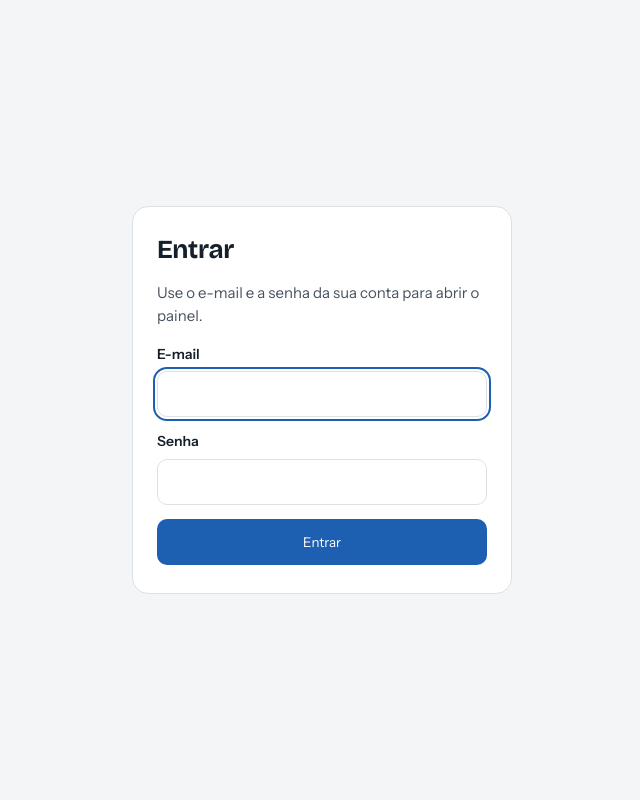
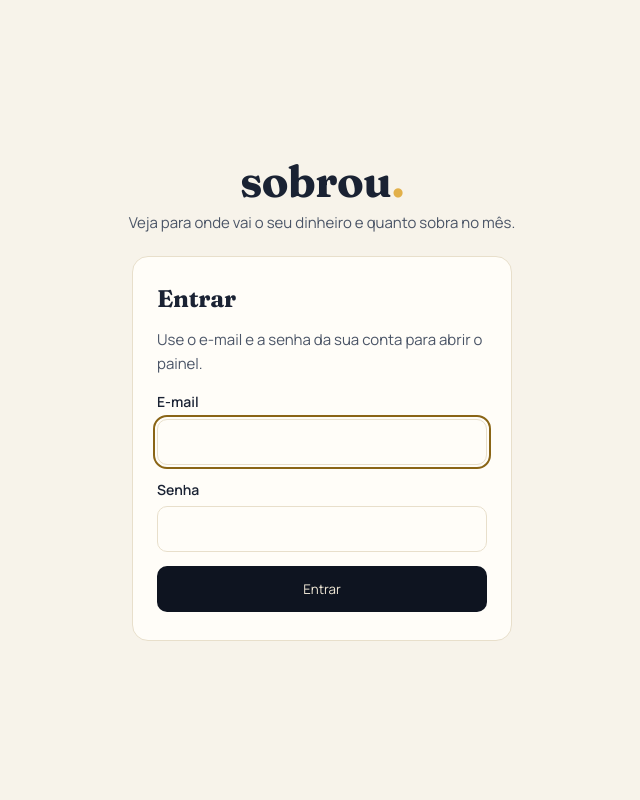
Before and after one commit to vienercaio-blip/painel-despesas, a Flask app: page /entrar in a window 1280 px wide. Shown: the whole page, without its empty margins (318-958 px from the left). Run offline with Flask 3, Linux system fonts and the light colour scheme.

Commit message:
Componentes e página de entrar no estilo "sobrou."
Co-Authored-By: Claude Opus 5.5 <noreply@anthropic.com>

```diff
--- a/backend/templates/entrar.html
+++ b/backend/templates/entrar.html
@@ -3,31 +3,46 @@
 <head>
 <meta charset="utf-8">
 <meta name="viewport" content="width=device-width,initial-scale=1">
-<title>Entrar · Painel de Despesas</title>
-<link rel="stylesheet" href="https://fonts.googleapis.com/css2?family=Bricolage+Grotesque:opsz,wght@12..96,700&family=Instrument+Sans:wght@400;500;600&display=swap">
+<title>Entrar · sobrou.</title>
+<link rel="icon" href="/favicon.svg" type="image/svg+xml">
+<script>/* mesma aparência escolhida no site (atalho do localStorage) */
+try { var t = localStorage.getItem('sobrou-tema'); if (t==='claro') document.documentElement.setAttribute('data-theme','light'); else if (t==='escuro') document.documentElement.setAttribute('data-theme','dark'); } catch (e) {}
+</script>
+<link rel="stylesheet" href="https://fonts.googleapis.com/css2?family=Fraunces:opsz,wght@9..144,700&family=Manrope:wght@400;600;700&display=swap">
 <style>
+/* cópia mínima da identidade "sobrou." (esta página é independente do site) */
 :root{
-  --bg:#F3F5F7; --surface:#FFFFFF; --line:#DCE1E7; --ink:#16202B; --ink-2:#465260;
-  --accent:#1D5FB0; --accent-ink:#FFFFFF; --bad:#B42318;
+  --bg:#F7F3EA; --surface:#FFFDF8; --line:#E8DFCB; --ink:#1A2233; --ink-2:#4A5466;
+  --accent:#8A6516; --btn-bg:#0E1420; --btn-ink:#F3EBD9; --bad:#B42318;
 }
 @media (prefers-color-scheme: dark){
-  :root{ --bg:#11161C; --surface:#18202A; --line:#2C3743; --ink:#EDF1F5; --ink-2:#BAC4CF;
-         --accent:#6EA8F0; --accent-ink:#0C1A2B; --bad:#FF8A80; color-scheme:dark; }
+  :root:not([data-theme="light"]){ --bg:#0E1420; --surface:#151E2E; --line:#23314A; --ink:#E8ECF3; --ink-2:#B4C0D3;
+         --accent:#E2B04A; --btn-bg:#E2B04A; --btn-ink:#0E1420; --bad:#FF8A80; color-scheme:dark; }
 }
+:root[data-theme="dark"]{ --bg:#0E1420; --surface:#151E2E; --line:#23314A; --ink:#E8ECF3; --ink-2:#B4C0D3;
+       --accent:#E2B04A; --btn-bg:#E2B04A; --btn-ink:#0E1420; --bad:#FF8A80; color-scheme:dark; }
 *{box-sizing:border-box}
-body{margin:0;min-height:100vh;display:flex;align-items:center;justify-content:center;padding:24px 16px;
-  background:var(--bg);color:var(--ink);font:15px/1.55 'Instrument Sans',system-ui,sans-serif}
+body{margin:0;min-height:100vh;display:flex;flex-direction:column;align-items:center;justify-content:center;gap:22px;padding:24px 16px;
+  background:var(--bg);color:var(--ink);font:15px/1.55 'Manrope',system-ui,sans-serif}
+.marca{text-align:center}
+.logo{font:700 44px/1 'Fraunces',Georgia,serif;letter-spacing:-.5px}
+.logo span{color:#E2B04A}
+.slogan{margin:8px 0 0;color:var(--ink-2)}
 .card{width:100%;max-width:380px;background:var(--surface);border:1px solid var(--line);border-radius:16px;padding:28px 24px;display:flex;flex-direction:column;gap:16px}
-h1{margin:0;font:700 26px/1.15 'Bricolage Grotesque',system-ui,sans-serif;letter-spacing:-.01em}
+h1{margin:0;font:700 24px/1.15 'Fraunces',Georgia,serif;letter-spacing:-.01em}
 p{margin:0;color:var(--ink-2)}
 label{display:flex;flex-direction:column;gap:6px;font-weight:600;font-size:14px}
 input{min-height:46px;padding:0 12px;border-radius:10px;border:1px solid var(--line);background:var(--surface);color:var(--ink);font:inherit}
 input:focus-visible,button:focus-visible{outline:2px solid var(--accent);outline-offset:2px}
-button{min-height:46px;border:0;border-radius:10px;background:var(--accent);color:var(--accent-ink);font:600 15px inherit;font-family:inherit;cursor:pointer}
-.erro{color:var(--bad);font-weight:500}
+button{min-height:46px;border:0;border-radius:10px;background:var(--btn-bg);color:var(--btn-ink);font:700 15px inherit;font-family:inherit;cursor:pointer}
+.erro{color:var(--bad);font-weight:600}
 </style>
 </head>
 <body>
+<div class="marca">
+  <div class="logo" aria-label="sobrou.">sobrou<span>.</span></div>
+  <p class="slogan">Veja para onde vai o seu dinheiro e quanto sobra no mês.</p>
+</div>
 <main class="card">
   <h1>Entrar</h1>
   <p>Use o e-mail e a senha da sua conta para abrir o painel.</p>
```
Also changed, not shown: frontend/css/estilo.css (+10 -3 lines).
